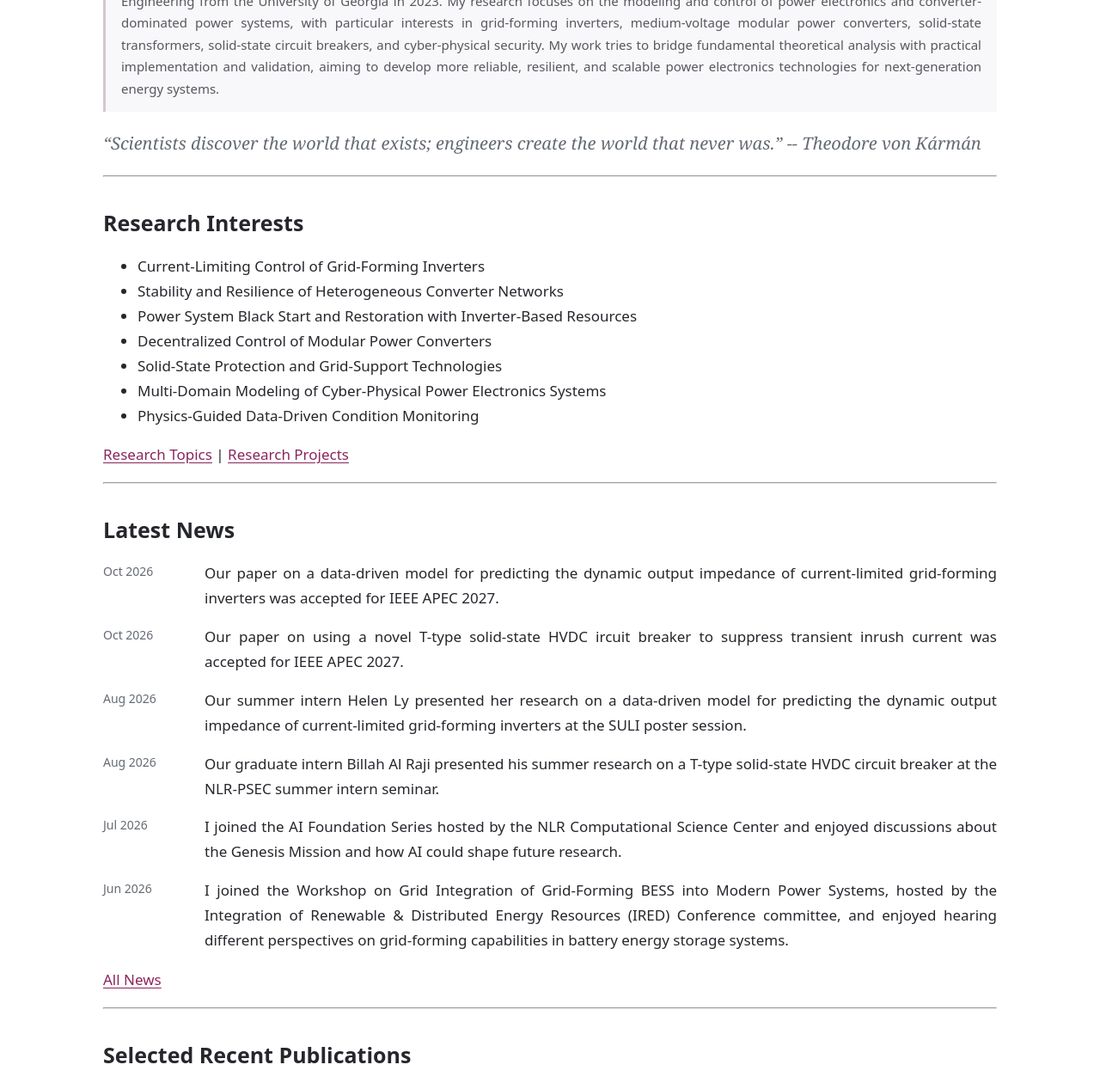
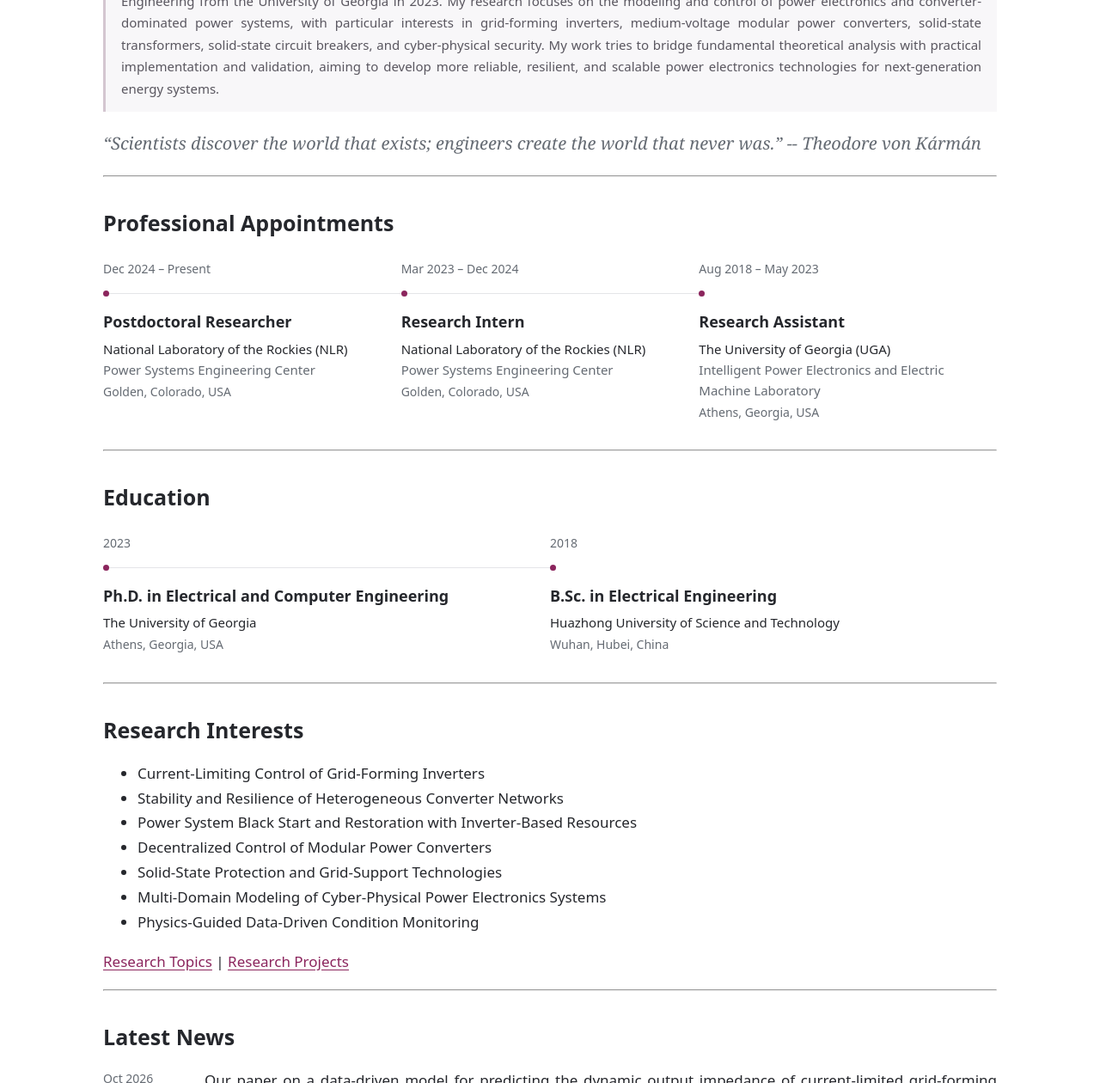
Before and after one commit to stark271828/stark271828.github.io, a Jekyll site: the page built from index.md, in a window 1280 px wide, cut to the strip 482-1742 px from the top of the page. Shown: the whole strip at 86% size. Built offline with Jekyll 4.4.1, drawn with Linux system fonts in a browser that asks for light colours.

Commit message:
added the professional appointments and education in the home page

```diff
--- a/assets/css/main.css
+++ b/assets/css/main.css
@@ -197,6 +197,174 @@ figcaption {
 }
 
 /* Reusable home sections, news, and publications */
+/* Appointments and education: vertical on small screens, horizontal on desktop. */
+.career-list {
+  display: grid;
+  margin-block: 26px 32px;
+}
+
+.career-entry {
+  position: relative;
+  display: grid;
+  grid-template-columns: 140px minmax(0, 1fr);
+  align-items: baseline;
+  gap: 6px 44px;
+  padding-bottom: 28px;
+  text-align: left;
+}
+
+.career-entry::before {
+  content: '';
+  position: absolute;
+  left: 162px;
+  top: 12px;
+  bottom: -12px;
+  width: 1px;
+  background: var(--border);
+}
+
+.career-entry::after {
+  content: '';
+  position: absolute;
+  left: 159px;
+  top: 9px;
+  width: 7px;
+  height: 7px;
+  border-radius: 50%;
+  background: var(--accent);
+}
+
+.career-entry:last-child {
+  padding-bottom: 0;
+}
+
+.career-entry:last-child::before {
+  display: none;
+}
+
+.career-entry .career-title {
+  grid-column: 2;
+  grid-row: 1;
+  margin: 0;
+  font-size: 18px;
+  line-height: 1.45;
+  font-weight: 600;
+}
+
+.career-date,
+.career-date time {
+  color: var(--muted);
+  font-size: 14px;
+}
+
+.career-date {
+  grid-column: 1;
+  grid-row: 1 / span 2;
+}
+
+.career-date time {
+  white-space: nowrap;
+}
+
+.career-details {
+  grid-column: 2;
+  min-width: 0;
+  color: var(--muted);
+  font-size: 15px;
+  line-height: 1.6;
+}
+
+.career-institution {
+  color: var(--text);
+}
+
+.career-location {
+  margin-top: 3px;
+  font-size: 14px;
+}
+
+@media (max-width: 600px) {
+  .career-entry {
+    grid-template-columns: minmax(0, 1fr);
+    gap: 5px;
+    padding-left: 22px;
+  }
+
+  .career-entry::before {
+    left: 3px;
+  }
+
+  .career-entry::after {
+    left: 0;
+  }
+
+  .career-entry .career-title {
+    grid-column: 1;
+    grid-row: 2;
+  }
+
+  .career-date {
+    grid-row: 1;
+  }
+
+  .career-details {
+    grid-column: 1;
+    grid-row: 3;
+  }
+}
+
+@media (min-width: 801px) {
+  .career-list {
+    grid-template-columns: repeat(3, minmax(0, 1fr));
+    align-items: start;
+  }
+
+  /* Education has two milestones; appointments has three. */
+  .career-list:has(> .career-entry:last-child:nth-child(2)) {
+    grid-template-columns: repeat(2, minmax(0, 1fr));
+  }
+
+  .career-entry {
+    grid-template-columns: minmax(0, 1fr);
+    grid-template-rows: 30px auto auto;
+    align-items: start;
+    gap: 6px;
+    padding: 0 28px 0 0;
+    min-width: 0;
+  }
+
+  .career-entry::before {
+    left: 0;
+    right: 0;
+    top: 40px;
+    bottom: auto;
+    width: auto;
+    height: 1px;
+  }
+
+  .career-entry::after {
+    left: 0;
+    top: 37px;
+  }
+
+  .career-entry .career-title {
+    grid-column: 1;
+    grid-row: 2;
+    padding-top: 24px;
+  }
+
+  .career-date {
+    grid-column: 1;
+    grid-row: 1;
+    white-space: nowrap;
+  }
+
+  .career-details {
+    grid-column: 1;
+    grid-row: 3;
+  }
+}
+
 .home-section {
   border-top: 1px solid var(--border);
   margin-top: 34px;
--- a/index.md
+++ b/index.md
@@ -20,7 +20,65 @@ sections: []
 
 ---
 
+## Professional Appointments
+
+<div class="career-list">
+  <article class="career-entry">
+    <h3 class="career-title">Postdoctoral Researcher</h3>
+    <div class="career-date"><time datetime="2024-12">Dec 2024</time> – Present</div>
+    <div class="career-details">
+      <div class="career-institution">National Laboratory of the Rockies (NLR)</div>
+      <div>Power Systems Engineering Center</div>
+      <div class="career-location">Golden, Colorado, USA</div>
+    </div>
+  </article>
+  <article class="career-entry">
+    <h3 class="career-title">Research Intern</h3>
+    <div class="career-date"><time datetime="2023-03">Mar 2023</time> – <time datetime="2024-12">Dec 2024</time></div>
+    <div class="career-details">
+      <div class="career-institution">National Laboratory of the Rockies (NLR)</div>
+      <div>Power Systems Engineering Center</div>
+      <div class="career-location">Golden, Colorado, USA</div>
+    </div>
+  </article>
+  <article class="career-entry">
+    <h3 class="career-title">Research Assistant</h3>
+    <div class="career-date"><time datetime="2018-08">Aug 2018</time> – <time datetime="2023-05">May 2023</time></div>
+    <div class="career-details">
+      <div class="career-institution">The University of Georgia (UGA)</div>
+      <div>Intelligent Power Electronics and Electric Machine Laboratory</div>
+      <div class="career-location">Athens, Georgia, USA</div>
+    </div>
+  </article>
+</div>
+
+---
+
+## Education
+
+<div class="career-list">
+  <article class="career-entry">
+    <h3 class="career-title">Ph.D. in Electrical and Computer Engineering</h3>
+    <time class="career-date" datetime="2023">2023</time>
+    <div class="career-details">
+      <div class="career-institution">The University of Georgia</div>
+      <div class="career-location">Athens, Georgia, USA</div>
+    </div>
+  </article>
+  <article class="career-entry">
+    <h3 class="career-title">B.Sc. in Electrical Engineering</h3>
+    <time class="career-date" datetime="2018">2018</time>
+    <div class="career-details">
+      <div class="career-institution">Huazhong University of Science and Technology</div>
+      <div class="career-location">Wuhan, Hubei, China</div>
+    </div>
+  </article>
+</div>
+
+---
+
 ## Research Interests
+
 - Current-Limiting Control of Grid-Forming Inverters
 - Stability and Resilience of Heterogeneous Converter Networks
 - Power System Black Start and Restoration with Inverter-Based Resources
```
